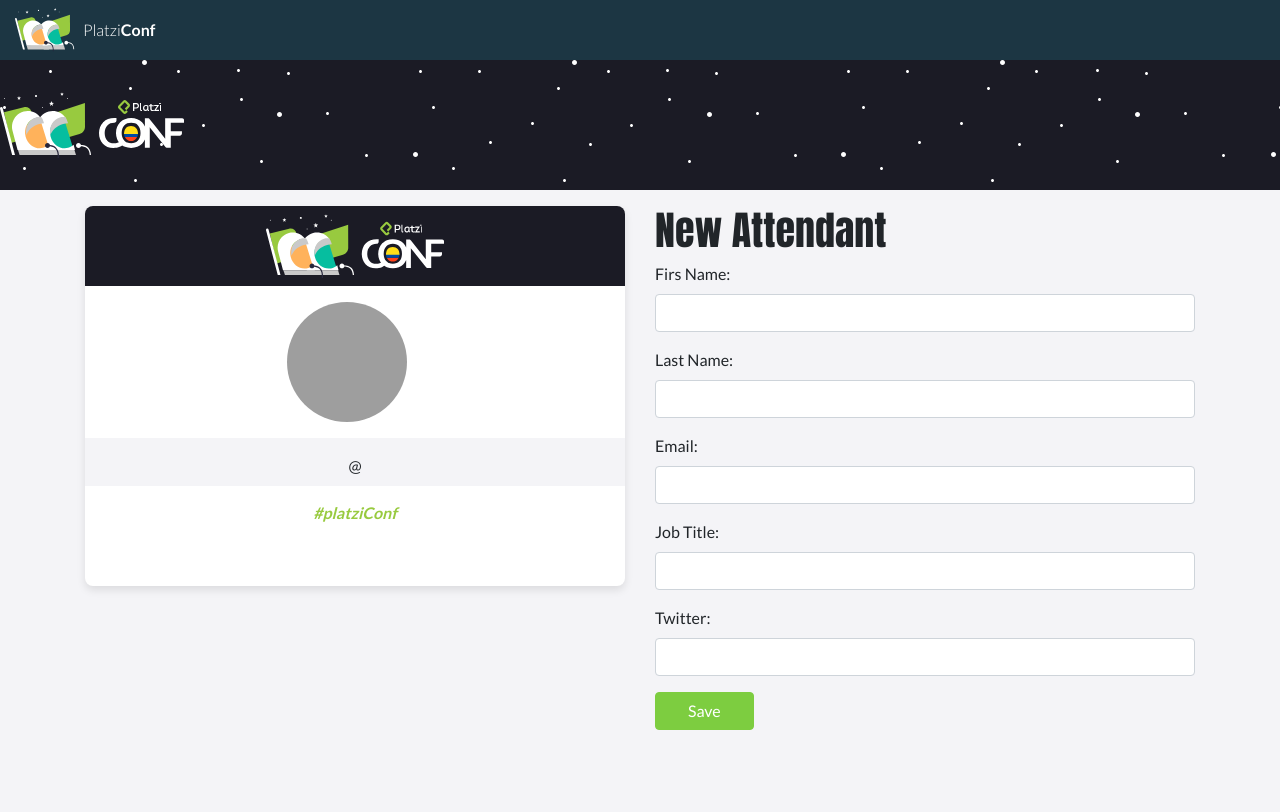
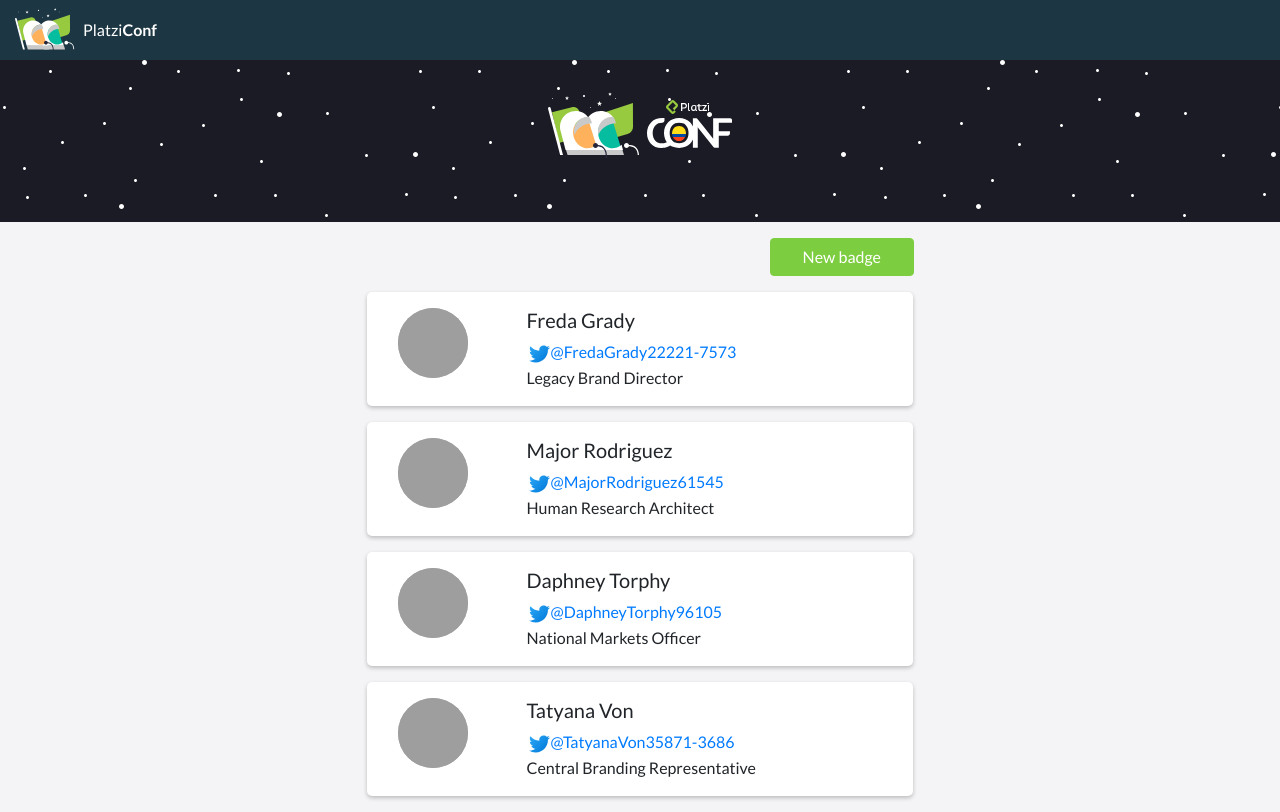
Before and after one commit to backup-codi/react, a React app: page / in a window 1280 px wide. Built offline with nearby package versions, Linux system fonts and the light colour scheme; grey boxes are pictures that could not be loaded.

Commit message:
Listas de componentes

```diff
--- /dev/null
+++ b/src/components/BadgesList.js
@@ -0,0 +1,43 @@
+import React from "react";
+
+import "./styles/BadgesList.css";
+import logoTwitter from "../images/logoTwitter.svg";
+
+class BadgesList extends React.Component {
+  render() {
+    return (
+      <ul className="list-unstyled">
+        {this.props.badges.map((badge) => {
+          return (
+            <li key={badge.id} className="BadgesList">
+              <div className="row BadgesListItem">
+                <div className="col-3">
+                  <img
+                    className="BadgesListItem__avatar"
+                    src={badge.avatarUrl}
+                    alt="avatar"
+                  />
+                </div>
+                <div className="col-9">
+                  <h5>
+                    {badge.firstName} {badge.lastName}
+                  </h5>
+                  <p>
+                    <img
+                      className="logoTwitter"
+                      src={logoTwitter}
+                      alt="Logo Twitter"
+                    />
+                    <a href="/">@{badge.twitter}</a>
+                  </p>
+                  <p>{badge.jobTitle}</p>
+                </div>
+              </div>
+            </li>
+          );
+        })}
+      </ul>
+    );
+  }
+}
+export default BadgesList;
--- /dev/null
+++ b/src/components/styles/BadgesList.css
@@ -0,0 +1,25 @@
+.BadgesList {
+  margin-bottom: 1rem;
+}
+.BadgesList p {
+  margin: 0;
+}
+
+.BadgesListItem {
+  background: #ffffff;
+  box-shadow: 0 2px 4px 0 rgba(0, 0, 0, 0.23);
+  border-radius: 5px;
+  display: flex;
+  padding: 1rem;
+}
+
+.BadgesListItem__avatar {
+  border-radius: 50%;
+  background: #a3a3a3;
+  margin-right: 0.5rem;
+  width: 70px;
+  height: 70px;
+}
+.logoTwitter {
+  width: 24px;
+}
--- a/src/global.css
+++ b/src/global.css
@@ -1,4 +1,5 @@
-@import url("https://fonts.googleapis.com/css?family=Lato:300,400,700");
+/* @import url("https://fonts.googleapis.com/css?family=Lato:300,400,700"); */
+@import url("https://fonts.googleapis.com/css2?family=Lato:ital,wght@0,400;0,700;1,300&display=swap");
 @import url("https://fonts.googleapis.com/css?family=Anton");
 
 * {
--- a/src/index.js
+++ b/src/index.js
@@ -4,7 +4,8 @@
 
 import "./global.css";
 import BadgeNew from "./pages/BadgeNew";
+import Badges from "./pages/Badges";
 
 const contailer = document.getElementById("app");
 
-ReactDOM.render(<BadgeNew />, contailer);
+ReactDOM.render(<Badges />, contailer);
--- a/src/pages/BadgeNew.js
+++ b/src/pages/BadgeNew.js
@@ -20,7 +20,7 @@
   handleChange = (e) => {
     // const nextForm = this.state.form;
     // nextForm[e.target.name] = e.target.value;
-
+    // console.log([e.target.name] + " " + e.target.value);
     this.setState({
       form: {
         ...this.state.form,
--- /dev/null
+++ b/src/pages/Badges.js
@@ -0,0 +1,88 @@
+import React from "react";
+
+import "./styles/Badges.css";
+import confLogo from "../images/badge-header.svg";
+import NavBar from "../components/Navbar";
+import Badgeslist from "../components/BadgesList";
+
+class Badges extends React.Component {
+  state = {
+    data: [
+      {
+        id: "2de30c42-9deb-40fc-a41f-05e62b5939a7",
+        firstName: "Freda",
+        lastName: "Grady",
+        email: "Leann_Berge@gmail.com",
+        jobTitle: "Legacy Brand Director",
+        twitter: "FredaGrady22221-7573",
+        avatarUrl:
+          "https://www.gravatar.com/avatar/f63a9c45aca0e7e7de0782a6b1dff40b?d=identicon",
+      },
+      {
+        id: "d00d3614-101a-44ca-b6c2-0be075aeed3d",
+        firstName: "Major",
+        lastName: "Rodriguez",
+        email: "Ilene66@hotmail.com",
+        jobTitle: "Human Research Architect",
+        twitter: "MajorRodriguez61545",
+        avatarUrl:
+          "https://www.gravatar.com/avatar/d57a8be8cb9219609905da25d5f3e50a?d=identicon",
+      },
+      {
+        id: "63c03386-33a2-4512-9ac1-354ad7bec5e9",
+        firstName: "Daphney",
+        lastName: "Torphy",
+        email: "Ron61@hotmail.com",
+        jobTitle: "National Markets Officer",
+        twitter: "DaphneyTorphy96105",
+        avatarUrl:
+          "https://www.gravatar.com/avatar/e74e87d40e55b9ff9791c78892e55cb7?d=identicon",
+      },
+      {
+        id: "a9748581-dfdc-4a78-930d-5205a2ccef48",
+        firstName: "Tatyana",
+        lastName: "Von",
+        email: "Herminio.Schmeler@hotmail.com",
+        jobTitle: "Central Branding Representative",
+        twitter: "TatyanaVon35871-3686",
+        avatarUrl:
+          "https://www.gravatar.com/avatar/98c382edd93414c1649b9db866000f97?d=identicon",
+      },
+    ],
+  };
+
+  render() {
+    return (
+      <div>
+        <NavBar />
+        <div className="Badges">
+          <div className="Badges__hero">
+            <div className="Badges__container">
+              <img
+                className="Badges_conf-logo"
+                src={confLogo}
+                alt="Conf Logo"
+              />
+            </div>
+          </div>
+        </div>
+
+        <div className="Badges__container">
+          <div className="Badges__buttons">
+            <a href="/badges/new" className="btn btn-primary">
+              New badge
+            </a>
+          </div>
+
+          <div className="Badges__list">
+            <div className="Badges__container">
+              <Badgeslist badges={this.state.data} />
+            </div>
+          </div>
+        </div>
+      </div>
+    );
+  }
+}
+
+export default Badges;
--- /dev/null
+++ b/src/pages/styles/Badges.css
@@ -0,0 +1,30 @@
+.Badges__hero {
+  width: 100%;
+  padding: 2rem 0;
+  background: url('../../images/stars.svg'), #1B1B25;
+  background-repeat: repeat;
+  margin-bottom: 1rem;
+}
+
+.Badges__hero>.Badges__container {
+  display: flex;
+  flex-direction: column;
+  align-items: center;
+}
+
+.Badges__container {
+  width: 100%;
+  max-width: 580px;
+  margin: 0 auto;
+  padding: 0 1rem;
+}
+
+.Badges_conf-logo {
+  margin-bottom: 2rem;
+}
+
+.Badges__buttons {
+  display: flex;
+  justify-content: flex-end;
+  margin-bottom: 1rem;
+}
```
Also changed, not shown: src/images/logoTwitter.svg (added).
